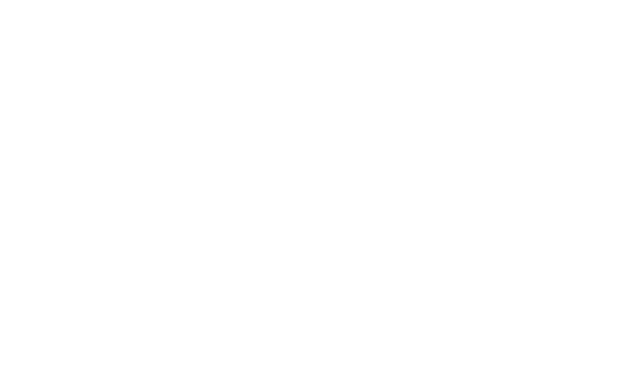
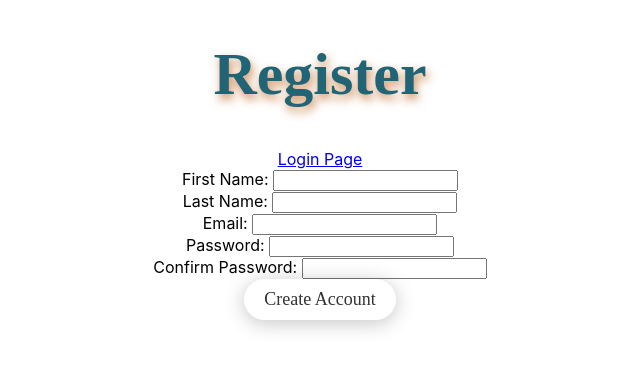
Before and after one commit to JPWallow/MERN_Group_Project, a React (Create React App) app in the folder Travel_Project/client/: page /register in a window 1280 px wide. Before the commit this address had no page. Shown: the top 370 px of the page, without its empty margins (320-960 px from the left). Built offline with nearby package versions, Linux system fonts and the light colour scheme.

Commit message:
updated login

```diff
--- a/Travel_Project/client/src/App.js
+++ b/Travel_Project/client/src/App.js
@@ -7,6 +7,7 @@
 import Community from './components/Community';
 import EditDestination from './components/EditDestination';
 import Login from './components/Login';
+import Register from './components/Register';
 
 function App() {
 
@@ -20,6 +21,8 @@
 
             {/* Current default page until login front end is complete */}
             <Route path="/" element={<Login />} />
+
+            <Route path="/register" element={<Register />} />
 
             <Route path="/dashboard" element={<Dashboard destinationList={destinationList} setDestinationList={setDestinationList} />} />
 
--- a/Travel_Project/client/src/components/Login.js
+++ b/Travel_Project/client/src/components/Login.js
@@ -1,15 +1,58 @@
 import { Link } from 'react-router-dom';
+import React, { useState, useEffect } from "react";
+import axios from "axios";
+import { useNavigate } from "react-router-dom";
 import styles from "./Login.module.css";
-//temporary login page until Login and Reg is up
+
 const Login = () => {
+    const [email, setEmail] = useState("");
+    const [password, setPassword] = useState("");
+    const [err, setErr] = useState("");
+    const handleSubmit = (e) => {
+        e.preventDefault();
+        setErr("");
+        const postData = { email, password };
+        axios
+            .post("http://localhost:8000/api/login", postData, {
+                withCredentials: true,
+            })
+            .then((response) => console.log(response))
+            .catch((err) => console.log(err));
+    };
+    const handleLogout = async() => {
+        try {
+            const response = await axios.post("http://localhost:8000/logout")
+        }   catch (error) {
+            console.log(error.response);
+
+        }
+
+        // axios
+            // .get("http://localhost:8000/logout")
+            // .then((response) => console.log(response))
+            // .catch((err) => console.log(err));
+    };
+
     return (
-        <div>
-            <h1>Login Page</h1>
+        <form onSubmit={handleSubmit}>
+            <h1>Login</h1>
+            <Link to="/dashboard"> Dashboard </Link>
+            <Link to="/register"> Register </Link>
+            {err && <h3 style={{ color: "red" }}>{err}</h3>}
+
             <div>
-                <Link to="/dashboard"> Login </Link>
+                Email:{" "}
+                <input type="text" onChange={(e) => setEmail(e.target.value)} />
             </div>
-        </div>
-    )
-}
+
+            <div>
+                Password:{" "}
+                <input type="text" onChange={(e) => setPassword(e.target.value)} />
+            </div>
+            <button type="submit">Login</button>
+            <button onClick={() => handleLogout()}>LOGOUT</button>
+        </form>
+    );
+};
 
 export default Login;
--- /dev/null
+++ b/Travel_Project/client/src/components/Register.js
@@ -0,0 +1,67 @@
+import { Link } from 'react-router-dom';
+import React, { useState, useEffect } from "react";
+import axios from "axios";
+import { useNavigate } from "react-router-dom";
+import styles from "./Login.module.css";
+
+const Register = () => {
+    const [firstName, setFirstName] = useState("");
+    const [lastName, setLastName] = useState("");
+    const [email, setEmail] = useState("");
+    const [password, setPassword] = useState("");
+    const [confirmPassword, setConfirmPassword] = useState("");
+    const [err, setErr] = useState("");
+    const navigate = useNavigate();
+    const handleSubmit = async (e) => {
+        e.preventDefault();
+        const postData = {
+            firstName,
+            lastName,
+            email,
+            password,
+            confirmPassword,
+        };
+        try {
+            await axios.post("http://localhost:8000/api/register", postData);
+            navigate("/login");
+        }   catch (err) {
+            setErr(err.response.data.error);
+        }
+    };
+
+    return (
+        <form onSubmit={handleSubmit}>
+            <h1>Register</h1>
+            <Link to="/"> Login Page </Link>
+            {err && <h3 style={{ color: "red" }}>{err}</h3>}
+            <div>
+                First Name:{" "}
+                <input type="text" onChange={(e) => setFirstName(e.target.value)} />
+            </div>
+
+            <div>
+                Last Name:{" "}
+                <input type="text" onChange={(e) => setLastName(e.target.value)} />
+            </div>
+
+            <div>
+                Email:{" "}
+                <input type="text" onChange={(e) => setEmail(e.target.value)} />
+            </div>
+
+            <div>
+                Password:{" "}
+                <input type="text" onChange={(e) => setPassword(e.target.value)} />
+            </div>
+
+            <div>
+                Confirm Password:{" "}
+                <input type="text" onChange={(e) => setConfirmPassword(e.target.value)} />
+            </div>
+
+            <button type="submit">Create Account</button>
+        </form>
+    )
+}
+
+export default Register;
```
Also changed, not shown: Travel_Project/client/src/components/Register.module.css (added), 2 other files (tests, documents, lock files or other folders).
